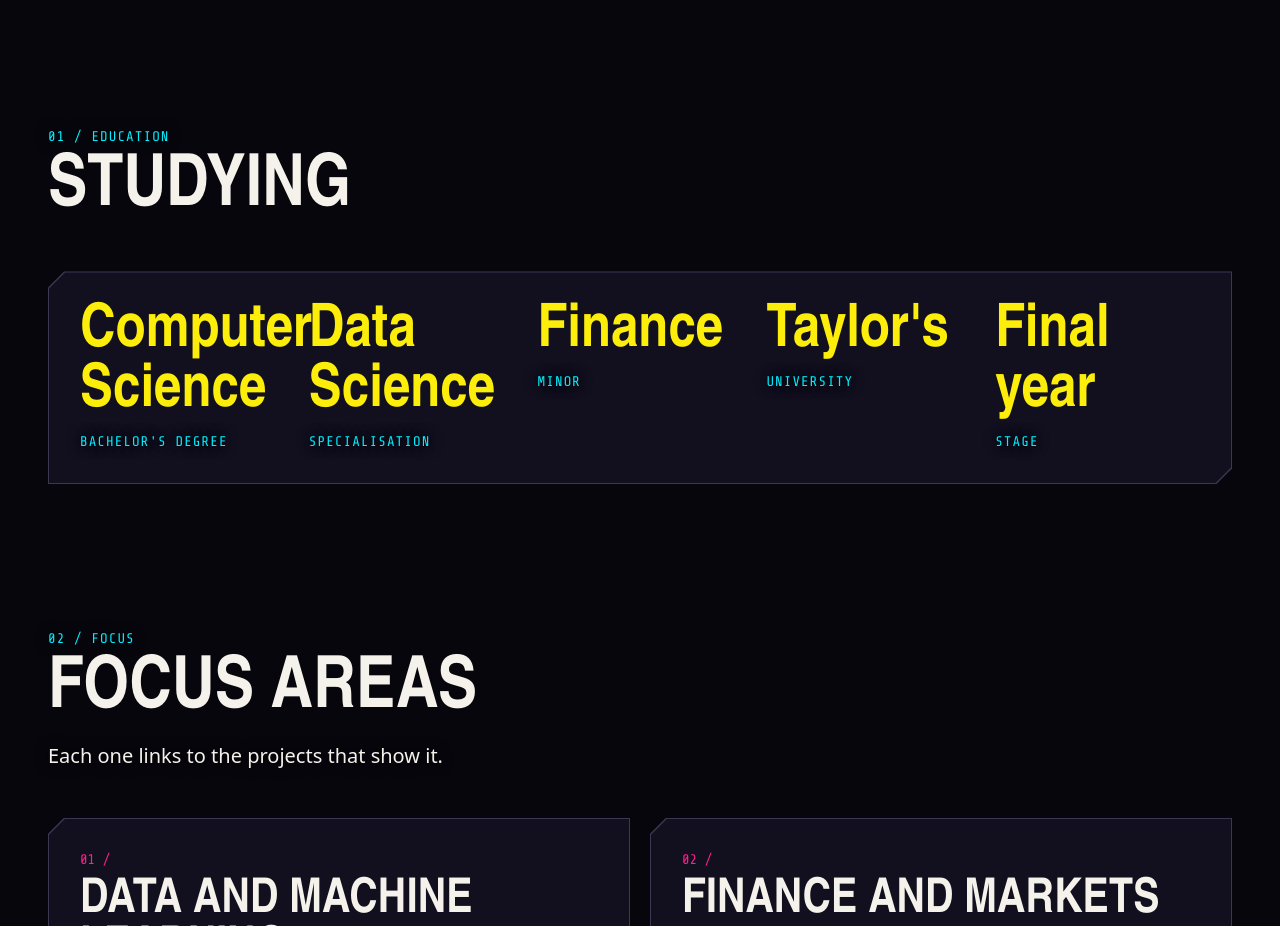
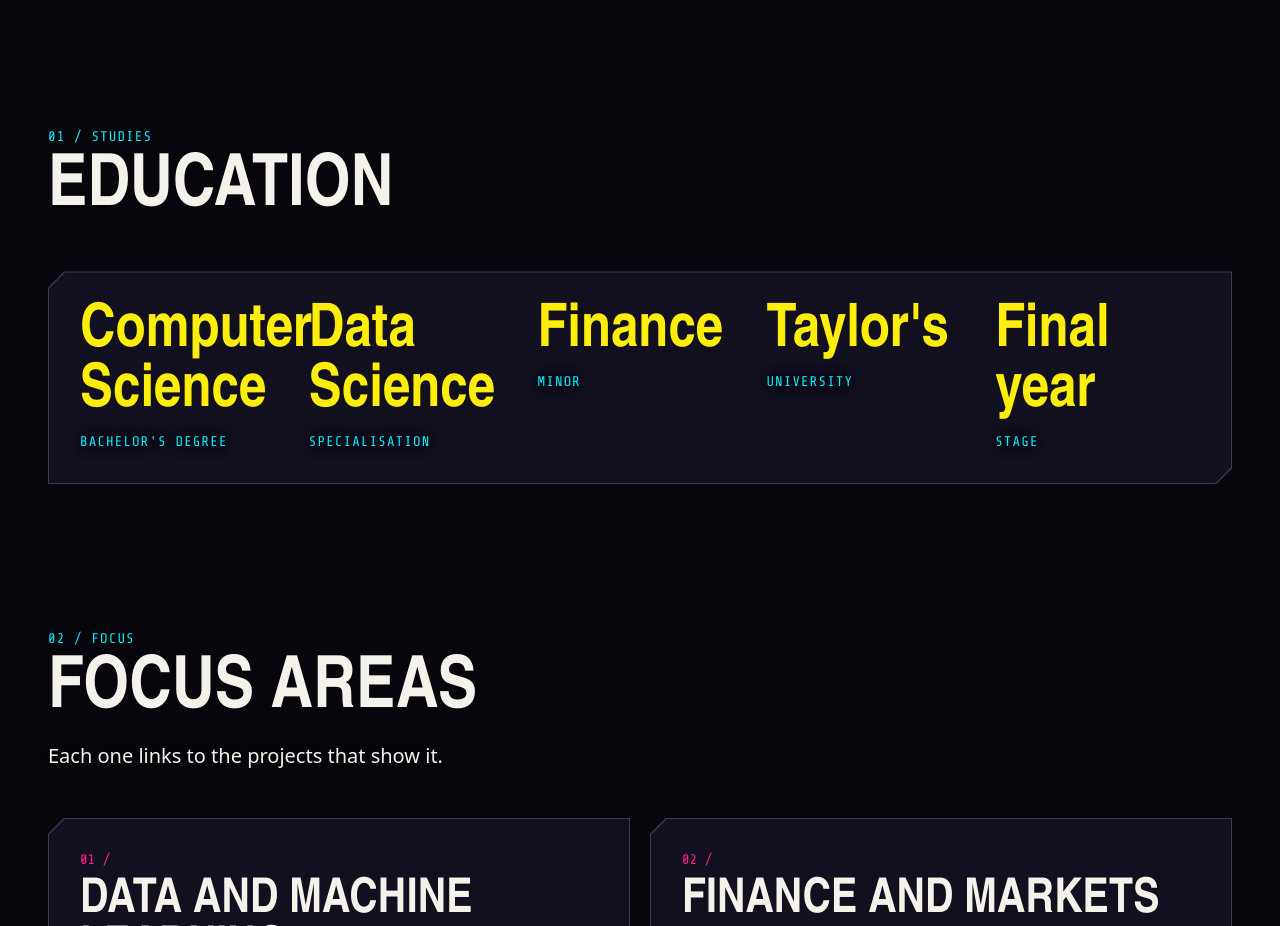
Before and after one commit to MaosterM/Zone-Ming, a React (Vite) app: page /about in a window 1280 px wide. Shown: the part 1000-1926 px from the top of the page. Built offline with nearby package versions, Linux system fonts and the light colour scheme; a web font is replaced by a local one.

Commit message:
docs: describe the new content fields and rename the education section

```diff
--- a/src/components/AboutSections.tsx
+++ b/src/components/AboutSections.tsx
@@ -51,7 +51,7 @@ export default function AboutSections() {
     <>
       <div className="flex flex-col gap-24 pt-24 pb-24 md:gap-36 md:pt-36 md:pb-36">
         <section>
-          <SectionHeader label="01 / Education" title="Studying" />
+          <SectionHeader label="01 / Studies" title="Education" />
           <StatStrip
             stats={[
               { label: "Bachelor's degree", value: 'Computer Science' },
```
Also changed, not shown: 1 other file (tests, documents, lock files or other folders).
